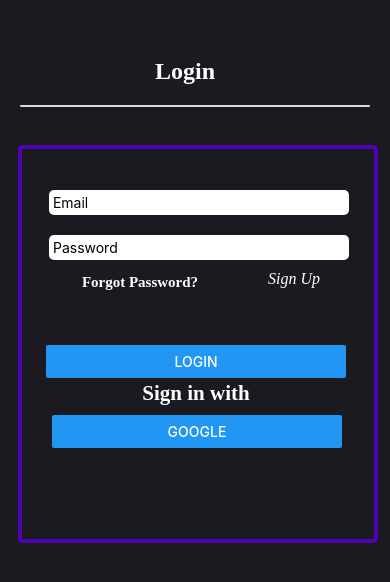
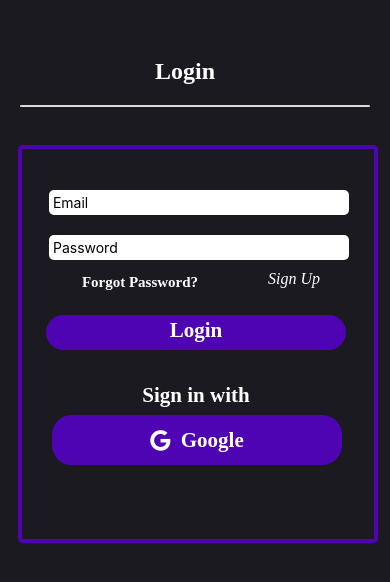
Before and after one commit to JonathanSedlakPSU/LightWeight, a React Native app: screen /Login in a window 390 px wide. Shown: the top 582 px of the page. Built offline with nearby package versions, Linux system fonts and the light colour scheme.

Commit message:
styling buttons

```diff
--- a/Screens/LoginScreen.js
+++ b/Screens/LoginScreen.js
@@ -7,6 +7,7 @@ import {
   TextInput,
   Button,
   TouchableOpacity,
+  Touchable,
 } from "react-native";
 import { Color, Border, FontSize, FontFamily } from "../GlobalStyles";
 import { FIREBASE_AUTH, FIREBASE_DB } from "../FirebaseConfig";
@@ -14,6 +15,7 @@ import {doc, getDoc, setDoc} from "firebase/firestore";
 import { GoogleSignin } from "@react-native-google-signin/google-signin";
 import { signInWithCredential, GoogleAuthProvider, signInWithEmailAndPassword } from "firebase/auth";
 import { useNavigation } from "@react-navigation/native";
+import { FontAwesome } from "@expo/vector-icons";
 const LoginPage = () => {
   const [email, setEmail] = React.useState("");
   const [password, setPassword] = React.useState("");
@@ -107,19 +109,25 @@ const LoginPage = () => {
           style={[styles.loginPage, styles.loginPagePosition]}
           onPress={() => navigation.navigate("SignUp")}
         >
+
           <Text style={[styles.loginPage, styles.signUpText]}>Sign Up</Text>
         </TouchableOpacity>
         <View style={[styles.loginButtonContainer]}>
-          <Button title="Login" style={[styles.loginButton]} onPress={signIn}/>
-          <Text style={styles.loginText}>Sign in with</Text>
+          <TouchableOpacity title="Login" style={[styles.loginButton]} onPress={signIn}>
+          <Text style={styles.loginText}>Login</Text>
+            </TouchableOpacity>
+             <Text style={styles.loginText2}>Sign in with</Text>
+
         </View>
+
         <View style={[styles.googleSsoContainer]}>
-          <Button
-            title="Google"
-            style={[styles.googleButton]}
-            onPress={googleSignin}
-          />
-        </View>
+        <TouchableOpacity style={[styles.googleButton]} onPress={googleSignin}>
+          <View style={styles.googleButtonContent}>
+            <FontAwesome name="google" size={24} color="white" />
+            <Text style={styles.googleText}>Google</Text>
+          </View>
+        </TouchableOpacity>
+      </View>
       </View>
     </View>
   );
@@ -157,6 +165,7 @@ const styles = StyleSheet.create({
     width: 145,
     height: 35,
     position: "absolute",
+    backgroundColor: Color.colorBackground
   },
   textTypo: {
     top: 3,
@@ -249,12 +258,12 @@ const styles = StyleSheet.create({
     left: 24,
   },
   loginButton: {
-    backgroundColor: Color.orange,
+    backgroundColor: Color.theme1,
     height: 35,
     width: 300,
     position: "absolute",
     borderRadius: Border.br_xl,
-    top: 0,
+    top: -30,
     left: 0,
   },
   loginText: {
@@ -266,7 +275,18 @@ const styles = StyleSheet.create({
     lineHeight: 30,
     letterSpacing: 0,
     top: 0,
-    position: "realtive",
+    position: "relative",
+  },
+   loginText2: {
+    fontSize: FontSize.size_xl,
+    textAlign: "center",
+    color: Color.colorWhite,
+    fontFamily: FontFamily.interBold,
+    fontWeight: "700",
+    lineHeight: 30,
+    letterSpacing: 0,
+    top: 35,
+    position: "relative",
   },
   loginButtonContainer: {
     top: 200,
@@ -277,16 +297,29 @@ const styles = StyleSheet.create({
   },
 
   googleButton: {
-    backgroundColor: "#09c312",
+    padding: 10,
+    backgroundColor: Color.theme1,
     borderRadius: Border.br_xl,
-    top: 5,
-    left: 0,
-    width: 145,
-    height: 35,
-    position: "relative",
+    flexDirection: "row",
+    alignItems: "center",
+    justifyContent: "center",
+    height: 50,
+
+  },
+  googleButtonContent: {
+    flexDirection: "row",
+    alignItems: "center",
   },
   googleText: {
-    left: 29,
+    fontSize: FontSize.size_xl,
+    textAlign: "center",
+    color: Color.colorWhite,
+    fontFamily: FontFamily.interBold,
+    fontWeight: "700",
+    lineHeight: 30,
+    top: 0,
+    letterSpacing: 0,
+    marginLeft: 10,
   },
   googleSsoContainer: {
     left: 27,
--- a/Screens/SignUpPage.js
+++ b/Screens/SignUpPage.js
@@ -6,6 +6,7 @@ import { FIREBASE_AUTH, FIREBASE_DB } from "../FirebaseConfig";
 import { doc, setDoc } from "firebase/firestore";
 import { Alert } from "react-native";
 import { useNavigation } from "@react-navigation/native";
+import { TouchableOpacity } from "react-native-gesture-handler";
 
 const SignUpPage = () => {
   const navigation = useNavigation();
@@ -88,7 +89,9 @@ const SignUpPage = () => {
         </View>
         <View style={[styles.loginButtonContainer]}>
           <View style={[styles.loginButton]} />
-          <Button title="Create Account" style={styles.loginText} onPress={addUser}/>
+          <TouchableOpacity style={styles.loginText} onPress={addUser}>
+          <Text style={styles.loginText}>Create Account</Text>
+          </TouchableOpacity>
         </View>
       </View>
     </View>
@@ -219,7 +222,7 @@ const styles = StyleSheet.create({
     left: 24,
   },
   loginButton: {
-    backgroundColor: Color.orange,
+    backgroundColor: Color.theme1,
     height: 35,
     width: 300,
     position: "absolute",
```
